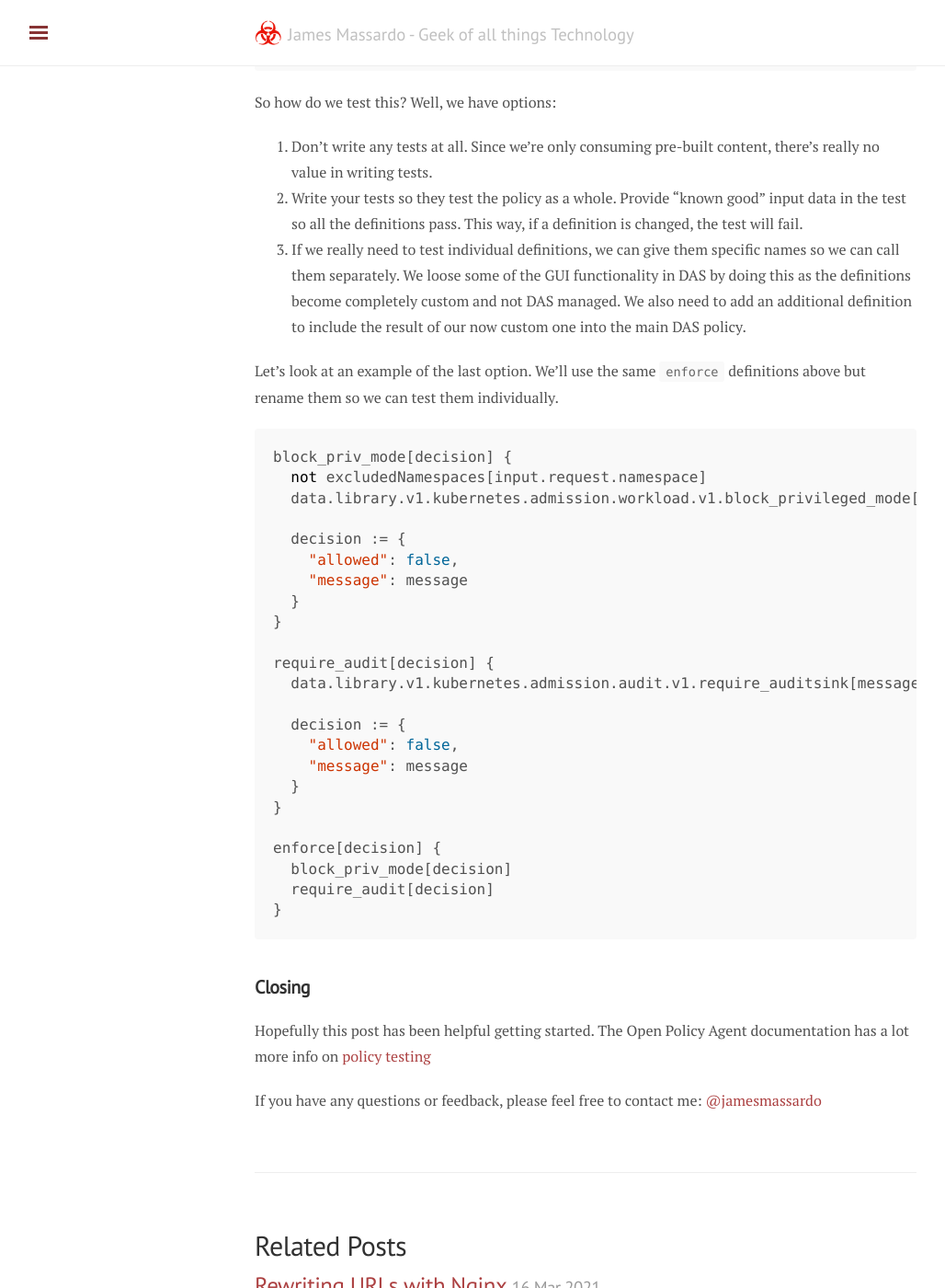
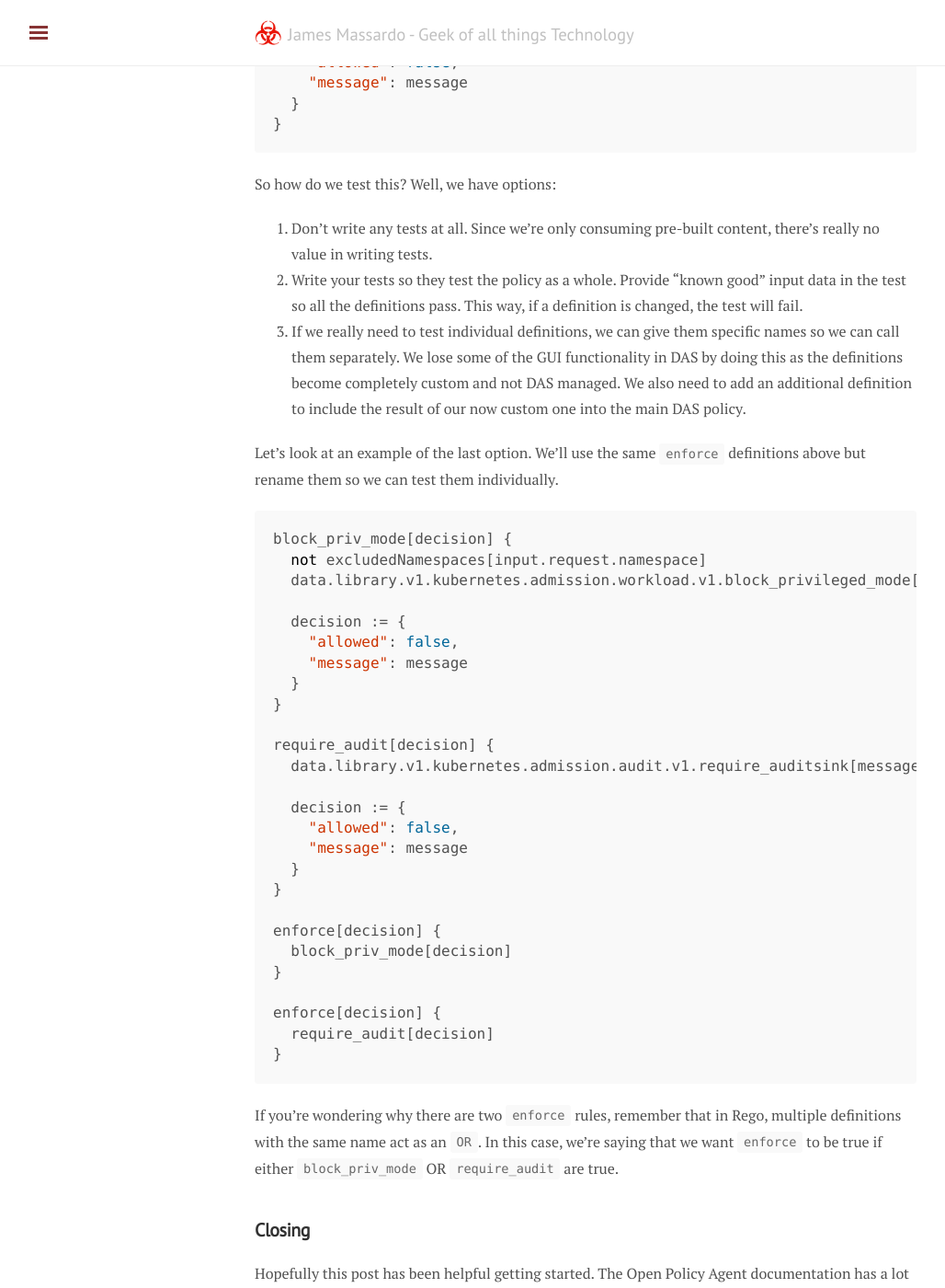
Before and after one commit to jmassardo/jmassardo.github.io, a Jekyll site: the page built from _posts/2021-02-23-rego-unit-testing.md, in a window 1280 px wide and 1400 px high, scrolled down 2848 px. Shown: the whole window at 92% size, without its empty margins (3-1031 px from the left). Built offline with Jekyll 4.4.1, drawn with Linux system fonts in a browser that asks for light colours; nearby versions of some CDN libraries; some of the changed text lies outside the part shown.

Commit message:
fixed bug in post
Signed-off-by: James Massardo <james@dxrf.com>

````diff
--- a/_posts/2021-02-23-rego-unit-testing.md
+++ b/_posts/2021-02-23-rego-unit-testing.md
@@ -20,6 +20,8 @@ Generally speaking, unit tests are only needed for custom logic and shouldn't be
 Let's take a look at an example policy. This policy allows requests to `POST` to the `users` path.
 
 ``` rego
+# example.rego
+
 package authz
 
 allow {
@@ -30,6 +32,8 @@ allow {
 
 Now let's take a look at the accompanying unit test.
 ``` rego
+# example_test.rego
+
 test_post_allowed {
     allow with input as {"path": ["users"], "method": "POST"}
 }
@@ -101,7 +105,7 @@ So how do we test this? Well, we have options:
 
 1. Don't write any tests at all. Since we're only consuming pre-built content, there's really no value in writing tests.
 1. Write your tests so they test the policy as a whole. Provide "known good" input data in the test so all the definitions pass. This way, if a definition is changed, the test will fail.
-1. If we really need to test individual definitions, we can give them specific names so we can call them separately. We loose some of the GUI functionality in DAS by doing this as the definitions become completely custom and not DAS managed. We also need to add an additional definition to include the result of our now custom one into the main DAS policy.
+1. If we really need to test individual definitions, we can give them specific names so we can call them separately. We lose some of the GUI functionality in DAS by doing this as the definitions become completely custom and not DAS managed. We also need to add an additional definition to include the result of our now custom one into the main DAS policy.
 
 Let's look at an example of the last option. We'll use the same `enforce` definitions above but rename them so we can test them individually.
 
@@ -127,9 +131,14 @@ require_audit[decision] {
 
 enforce[decision] {
   block_priv_mode[decision]
+}
+
+enforce[decision] {
   require_audit[decision]
 }
 ```
+
+If you're wondering why there are two `enforce` rules, remember that in Rego, multiple definitions with the same name act as an `OR`. In this case, we're saying that we want `enforce` to be true if either `block_priv_mode` OR `require_audit` are true.
 
 ## Closing
 
````
Also changed, not shown: other parts of _posts/2021-02-23-rego-unit-testing.md (+1 -1 lines).
